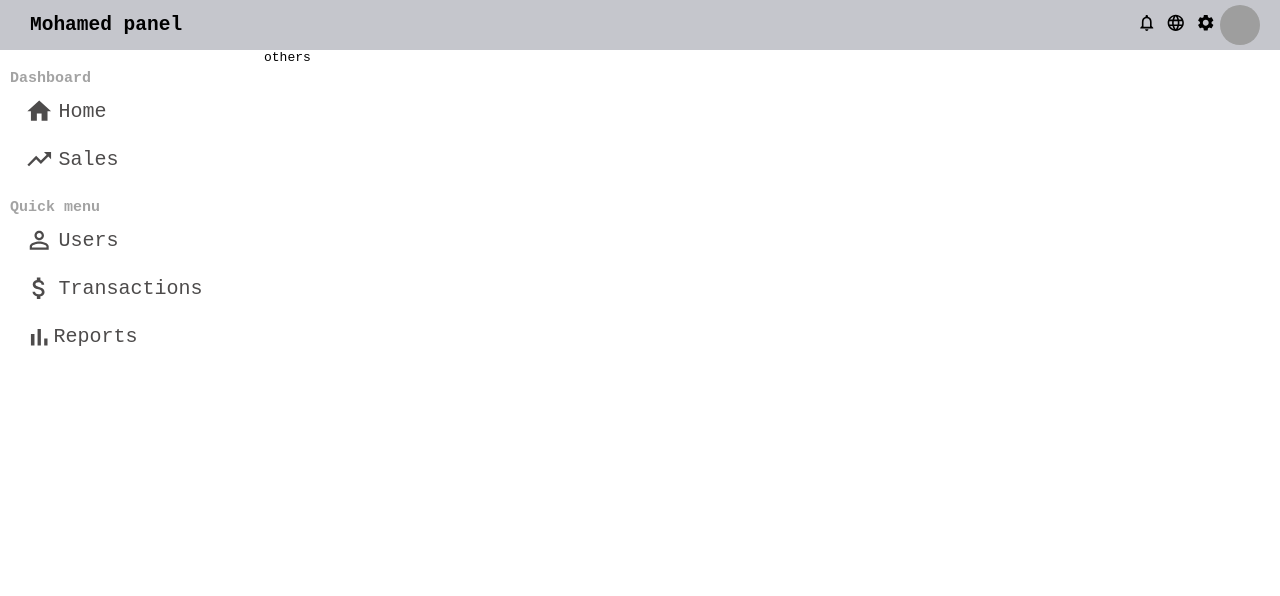
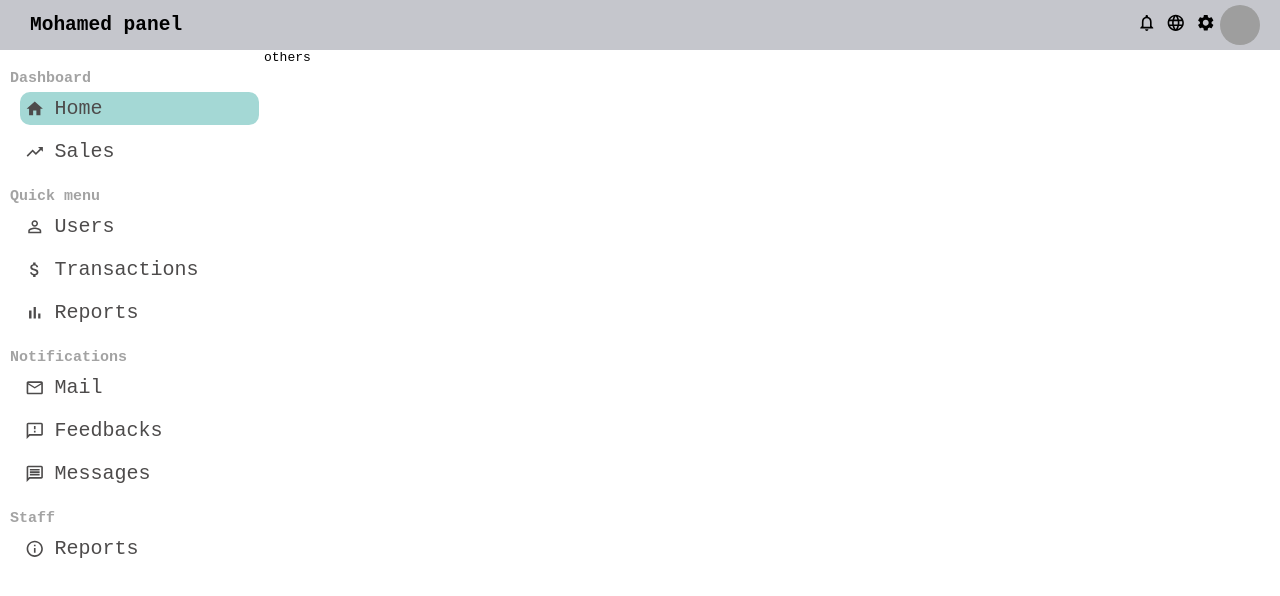
Before and after one commit to MohamedGouaouri/react-dashboard, a React (Create React App) app: page / in a window 1280 px wide. Shown: the top 596 px of the page. Built offline with nearby package versions, Linux system fonts and the light colour scheme; grey boxes are pictures that could not be loaded.

Commit message:
sidebar finished

```diff
--- a/src/components/sidebar/Sidebar.jsx
+++ b/src/components/sidebar/Sidebar.jsx
@@ -1,6 +1,16 @@
 import React from 'react';
 
-import { HomeSharp, TrendingUp, PersonOutline, AttachMoney, BarChart } from '@material-ui/icons';
+import {
+        HomeSharp,
+        TrendingUp,
+        PersonOutline,
+        AttachMoney,
+        BarChart,
+        MailOutline,
+        FeedbackOutlined,
+        MessageOutlined,
+        InfoOutlined
+        } from '@material-ui/icons';
 
 import './sidebar.css'
 export default function Sidebar(){
@@ -9,15 +19,15 @@ export default function Sidebar(){
             <div className="section-title">
                 Dashboard
             </div>
-            <div className="section-item">
-                <HomeSharp fontSize="large"/>
-                <div className="title">
+            <div className="section-item active">
+                <HomeSharp fontSize="medium" className="sidebarIcon"/>
+                <div className="section-item-title">
                     Home
                 </div>
             </div>
             <div className="section-item">
-                <TrendingUp fontSize="large"/>
-                <div className="title">
+                <TrendingUp fontSize="medium" className="sidebarIcon"/>
+                <div className="section-item-title">
                     Sales
                 </div>
             </div>
@@ -28,21 +38,51 @@ export default function Sidebar(){
                 Quick menu
             </div>
             <div className="section-item">
-                <PersonOutline fontSize="large"/>
-                <div className="title">
+                <PersonOutline fontSize="medium" className="sidebarIcon"/>
+                <div className="section-item-title">
                     Users
                 </div>
             </div>
             <div className="section-item">
-                <AttachMoney fontSize="large"/>
-                <div className="title">
+                <AttachMoney fontSize="medium" className="sidebarIcon"/>
+                <div className="section-item-title">
                     Transactions
                 </div>
             </div>
             <div className="section-item">
-                <BarChart fontSize="large"/>
+                <BarChart fontSize="medium" className="sidebarIcon"/>
                 Reports
             </div>
         </div>
+
+
+        <div className="section">
+            <div className="section-title">
+                Notifications
+            </div>
+            <div className="section-item">
+                <MailOutline fontSize="medium" className="sidebarIcon"/>
+                Mail
+            </div>
+            <div className="section-item">
+                <FeedbackOutlined fontSize="medium" className="sidebarIcon"/>
+                Feedbacks
+            </div>
+            <div className="section-item">
+                <MessageOutlined fontSize="medium" className="sidebarIcon"/>
+                Messages
+            </div>
+        </div>
+
+        <div className="section">
+            <div className="section-title">
+                Staff
+            </div>
+            <div className="section-item">
+                <InfoOutlined fontSize="medium" className="sidebarIcon"/>
+                Reports
+            </div>
+
+        </div>
     </div>
 }
--- a/src/components/sidebar/sidebar.css
+++ b/src/components/sidebar/sidebar.css
@@ -1,7 +1,9 @@
 .sidebar {
-  height: 100vh;
+  height: calc(100vh - 50px);
   flex: 1;
   padding-left: 10px;
+  position: sticky;
+  top: 50px;
 }
 
 .section {
@@ -24,12 +26,13 @@
   justify-content: start;
   color: rgb(77, 75, 75);
 }
+.section-item.active,
 .section-item:hover {
-  background-color: rgb(177, 194, 206);
+  background-color: rgb(164, 216, 213);
   border-radius: 10px;
   cursor: pointer;
 }
 
-.title {
-  margin-left: 5px;
+.sidebarIcon {
+  margin-right: 10px;
 }
```
